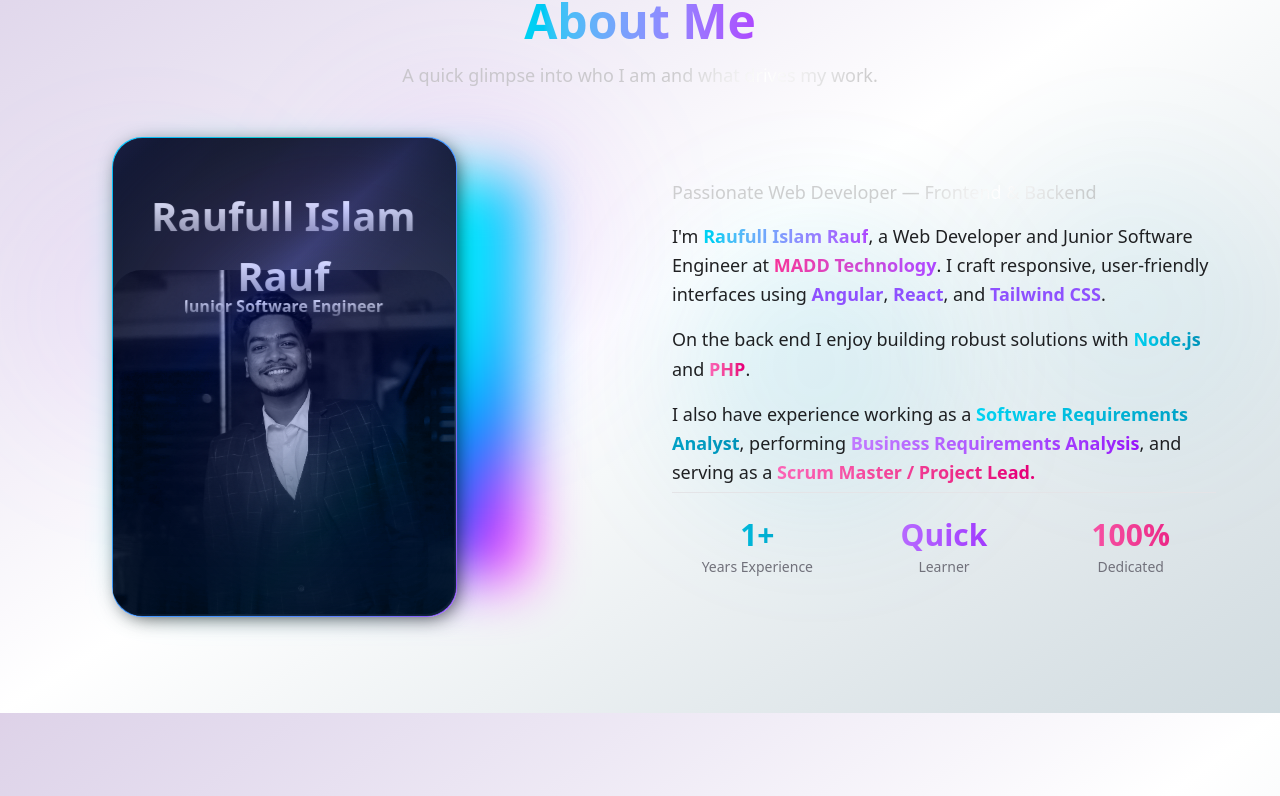
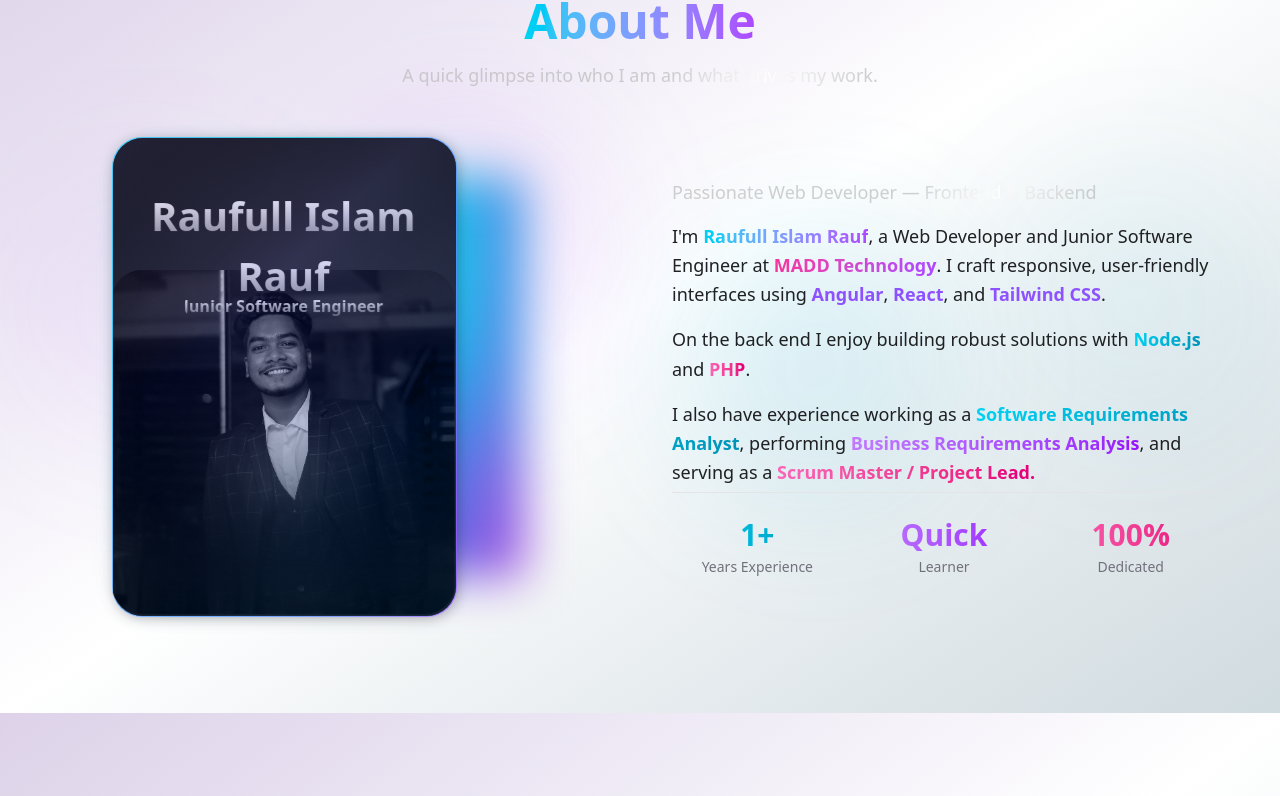
Before and after one commit to Rauf-17/Portfolio-Website, a Next.js app: page / in a window 1280 px wide. Shown: the part 1027-1823 px from the top of the page. Built offline with nearby package versions, Linux system fonts and the light colour scheme.

Commit message:
Fixed Some bugs

```diff
--- a/src/components/reactbits/profile-card.css
+++ b/src/components/reactbits/profile-card.css
@@ -43,7 +43,7 @@
     background-position: inherit;
     border-radius: inherit;
     transition: all 0.5s ease;
-    filter: contrast(2) saturate(2) blur(36px);
+    filter: contrast(1.5) saturate(0.8) blur(30px); /* reduced contrast, saturation and blur */
     transform: scale(0.8) translate3d(0, 0, 0.1px);
     background-size: 100% 100%;
     background-image: var(--behind-gradient);
@@ -56,21 +56,21 @@
 
 .pc-card-wrapper:hover::before,
 .pc-card-wrapper.active::before {
-    filter: contrast(1) saturate(2) blur(40px) opacity(1);
+    filter: contrast(1) saturate(1) blur(35px) opacity(0.8); /* reduced saturation and opacity */
     transform: scale(0.9) translate3d(0, 0, 0.1px);
 }
 
 .pc-card {
-    height: 72svh; /* reduced from 80svh */
-    max-height: 480px; /* reduced from 540px */
+    height: 72svh;
+    max-height: 480px;
     display: grid;
     aspect-ratio: 0.718;
     border-radius: var(--card-radius);
     position: relative;
     background-blend-mode: color-dodge, normal, normal, normal;
     animation: glow-bg 12s linear infinite;
-    box-shadow: rgba(0, 0, 0, 0.8) calc((var(--pointer-from-left) * 10px) - 3px)
-        calc((var(--pointer-from-top) * 20px) - 6px) 20px -5px;
+    box-shadow: rgba(0, 0, 0, 0.4) calc((var(--pointer-from-left) * 5px) - 2px)
+        calc((var(--pointer-from-top) * 10px) - 3px) 15px -3px; /* reduced shadow spread and blur */
     transition: transform 1s ease;
     transform: translate3d(0, 0, 0.1px) rotateX(0deg) rotateY(0deg);
     background-size: 100% 100%;
@@ -82,14 +82,14 @@
     background-image:
         radial-gradient(
             farthest-side circle at var(--pointer-x) var(--pointer-y),
-            hsla(266, 100%, 90%, var(--card-opacity)) 4%,
-            hsla(266, 50%, 80%, calc(var(--card-opacity) * 0.75)) 10%,
-            hsla(266, 25%, 70%, calc(var(--card-opacity) * 0.5)) 50%,
+            hsla(266, 60%, 85%, calc(var(--card-opacity) * 0.6)) 4%, /* reduced saturation and opacity */
+            hsla(266, 40%, 75%, calc(var(--card-opacity) * 0.5)) 10%, /* reduced saturation and opacity */
+            hsla(266, 20%, 65%, calc(var(--card-opacity) * 0.3)) 50%, /* reduced saturation and opacity */
             hsla(266, 0%, 60%, 0) 100%
         ),
-        radial-gradient(35% 52% at 55% 20%, #00ffaac4 0%, #073aff00 100%),
-        radial-gradient(100% 100% at 50% 50%, #00c1ffff 1%, #073aff00 76%),
-        conic-gradient(from 124deg at 50% 50%, #c137ffff 0%, #07c6ffff 40%, #07c6ffff 60%, #c137ffff 100%);
+        radial-gradient(35% 52% at 55% 20%, #00ffaa80 0%, #073aff00 100%), /* reduced opacity */
+        radial-gradient(100% 100% at 50% 50%, #00c1ffaa 1%, #073aff00 76%), /* reduced opacity */
+        conic-gradient(from 124deg at 50% 50%, #c137ffaa 0%, #07c6ffaa 40%, #07c6ffaa 60%, #c137ffaa 100%); /* reduced opacity */
     overflow: hidden;
 }
 
@@ -122,7 +122,7 @@
     mask-size: 150%;
     mask-position: top calc(200% - (var(--background-y) * 5)) left calc(100% - var(--background-x));
     transition: filter 0.6s ease;
-    filter: brightness(0.66) contrast(1.33) saturate(0.33) opacity(0.5);
+    filter: brightness(0.5) contrast(1.2) saturate(0.2) opacity(0.4); /* reduced brightness, saturation and opacity */
     animation: holo-bg 18s linear infinite;
     mix-blend-mode: color-dodge;
 }
@@ -186,7 +186,7 @@
 
 .pc-card:hover .pc-shine,
 .pc-card.active .pc-shine {
-    filter: brightness(0.85) contrast(1.5) saturate(0.5);
+    filter: brightness(0.7) contrast(1.3) saturate(0.3); /* reduced brightness and saturation */
     animation: none;
 }
 
@@ -208,7 +208,7 @@
             var(--sunpillar-2),
             var(--sunpillar-3)
         ),
-        radial-gradient(circle at var(--pointer-x) var(--pointer-y), hsl(0, 0%, 70%) 0%, hsla(0, 0%, 30%, 0.2) 90%),
+        radial-gradient(circle at var(--pointer-x) var(--pointer-y), hsl(0, 0%, 60%) 0%, hsla(0, 0%, 30%, 0.15) 90%), /* reduced saturation */
         var(--grain);
     background-size:
         250% 250%,
@@ -219,8 +219,8 @@
         center,
         calc(var(--pointer-x) * 0.01) calc(var(--pointer-y) * 0.01);
     background-blend-mode: color-dodge;
-    filter: brightness(calc(2 - var(--pointer-from-center))) contrast(calc(var(--pointer-from-center) + 2))
-        saturate(calc(0.5 + var(--pointer-from-center)));
+    filter: brightness(calc(1.5 - var(--pointer-from-center))) contrast(calc(var(--pointer-from-center) + 1.5))
+        saturate(calc(0.3 + var(--pointer-from-center) * 0.5)); /* reduced brightness and saturation */
     mix-blend-mode: luminosity;
 }
 
@@ -242,11 +242,11 @@
     overflow: hidden;
     background-image: radial-gradient(
         farthest-corner circle at var(--pointer-x) var(--pointer-y),
-        hsl(248, 25%, 80%) 12%,
-        hsla(207, 40%, 30%, 0.8) 90%
+        hsl(248, 15%, 75%) 12%, /* reduced saturation */
+        hsla(207, 25%, 30%, 0.6) 90% /* reduced saturation and opacity */
     );
     mix-blend-mode: overlay;
-    filter: brightness(0.8) contrast(1.2);
+    filter: brightness(0.7) contrast(1.1); /* reduced brightness and contrast */
     z-index: 4;
 }
 
--- a/src/components/sections/AchievementsSection.tsx
+++ b/src/components/sections/AchievementsSection.tsx
@@ -44,7 +44,7 @@ const achievementImages = [
         title: "School Sports Certificate - Football (2017)"
     },
     {
-        src: "/achievements/School-Sports-Certificate-Kabadi-2017.jpg",
+        src: "/achievements/kabadi.jpg",
         title: "School Sports Certificate - Kabadi (2017)",
         alt: "School Sports Certificate - Kabadi (2017)"
     }
```
Also changed, not shown: public/achievements/kabadi.JPG (renamed from public/achievements/School-Sports-Certificate-Kabadi-2017.JPG).
